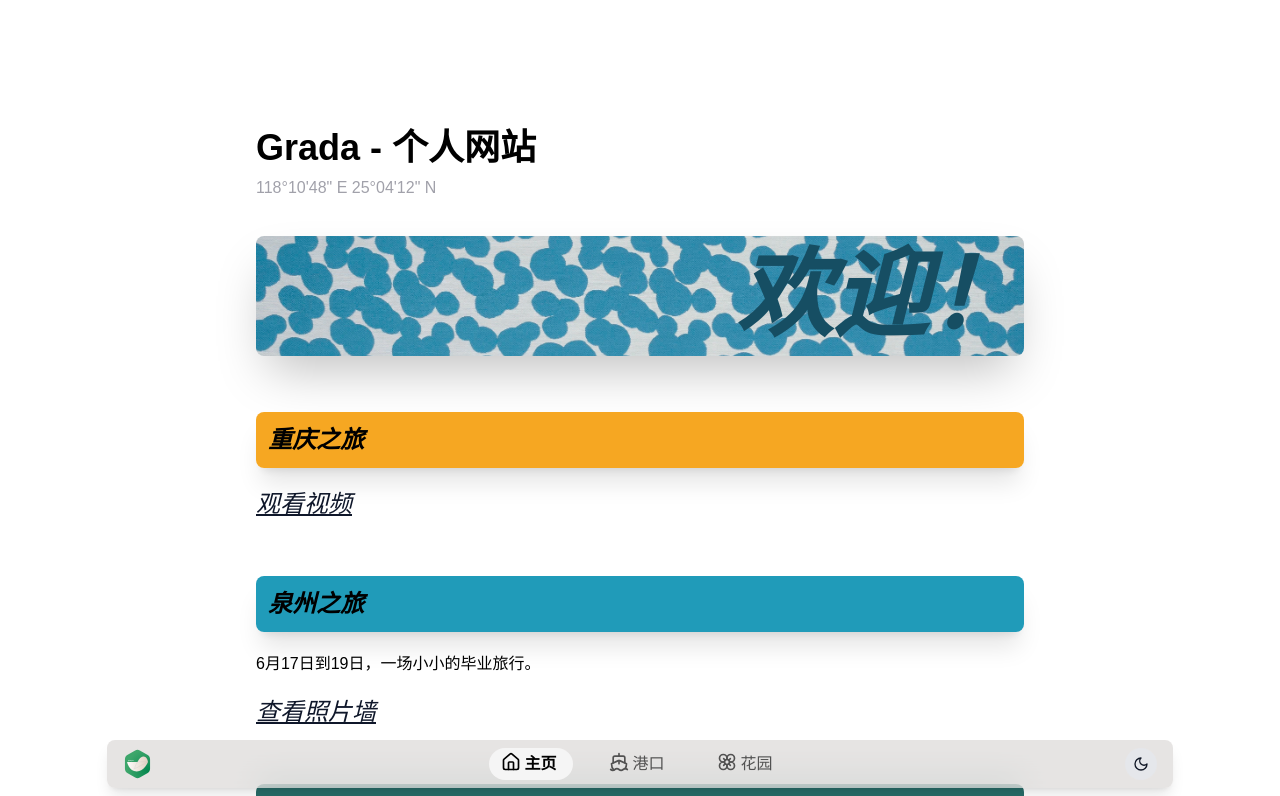
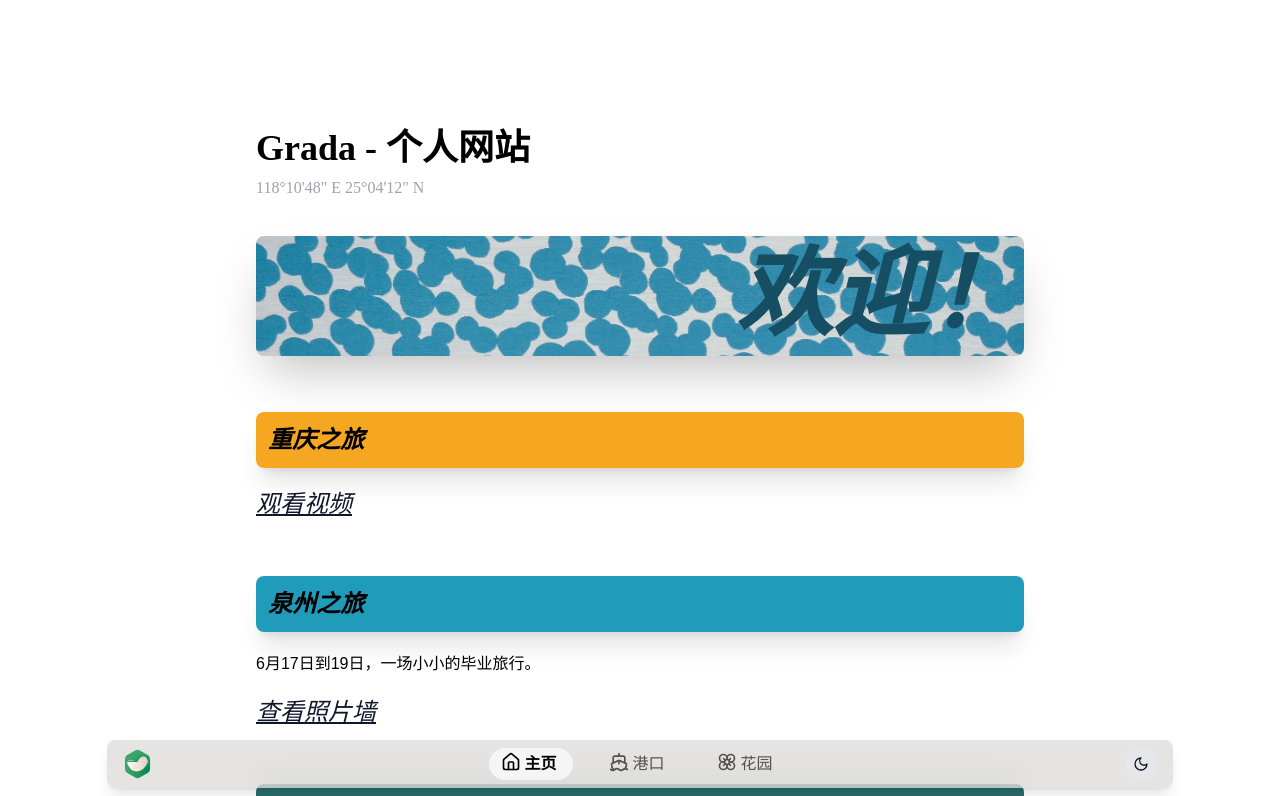
Before and after one commit to pentaoa/grada-next-app, a Next.js app: page / in a window 1280 px wide. Shown: the top 796 px of the page. Built offline with nearby package versions, Linux system fonts and the light colour scheme.

Commit message:
添加 Noto Serif SC 字体支持，更新 Home 页面标题和文本样式，优化整体排版

```diff
--- a/src/app/globals.css
+++ b/src/app/globals.css
@@ -1,9 +1,12 @@
+/* 导入 Noto Serif SC 字体 */
+@import url('https://fonts.googleapis.com/css2?family=Noto+Serif+SC:wght@200..900&display=swap');
+
 @tailwind base;
 @tailwind components;
 @tailwind utilities;
 
 body {
-  font-family: Arial, Helvetica, sans-serif;
+  font-family: 'PingFang SC', 'Microsoft YaHei', 'Noto Serif SC', Arial, Helvetica, sans-serif;
 }
 
 ::-webkit-scrollbar {
@@ -15,6 +18,10 @@ body {
   color: #fefefe;
 }
 
+.noto-serif-sc {
+  font-family: 'Noto Serif SC', serif;
+}
+
 .black-and-white {
   filter: grayscale(100%);
 }
--- a/src/app/page.tsx
+++ b/src/app/page.tsx
@@ -3,18 +3,18 @@ import React from 'react';
 
 export default async function HomePage() {
   return (
-    <section className="mt-7 md:mt-20 lg:mt-32 max-w-3xl min-w-0 mx-3 lg:mx-auto">
+    <section className="mt-7 md:mt-20 lg:mt-32 max-w-3xl mx-3 lg:mx-auto">
       <header>
-        <h1 className="font-bold text-4xl">Grada - 个人网站</h1>
+        <h1 className="font-bold text-4xl noto-serif-sc">Grada - 个人网站</h1>
       </header>
 
-      <section className="my-2 text-zinc-400">
+      <section className="my-2 text-zinc-400 noto-serif-sc">
          118&deg;10&apos;48&quot; E  25&deg;04&apos;12&quot; N
       </section>
 
       <section className="my-9">
         <div
-          className="text-right py-3 rounded-lg text-8xl font-extrabold italic text-cyan-900 shadow-2xl"
+          className="text-right py-3 rounded-lg text-8xl font-extrabold italic text-cyan-900 shadow-2xl noto-serif-sc"
           style={{
             backgroundImage: 'url(/images/suda.png)',
             backgroundSize: 'cover',
```
